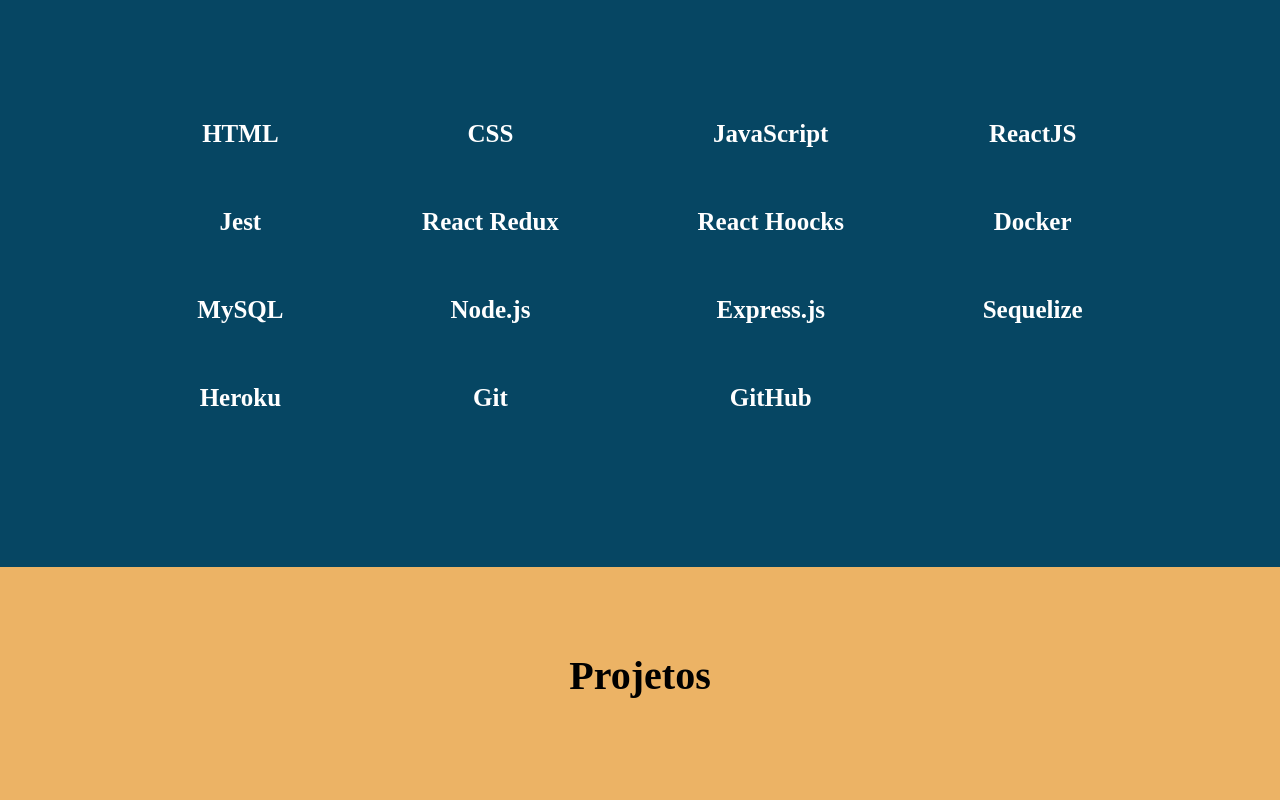
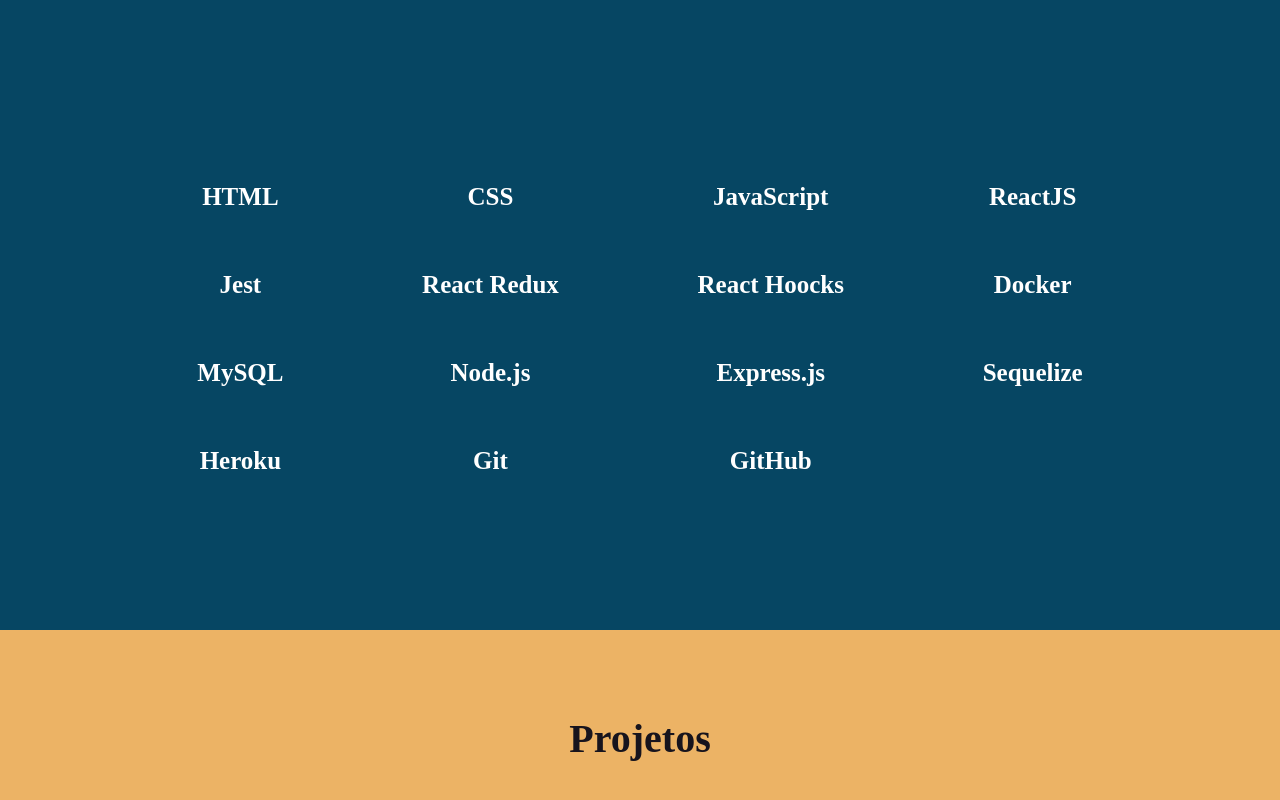
Before and after one commit to jvictorcabral/jvictorcabral.github.io, a React (Create React App) app: page / in a window 1280 px wide. Shown: the part 1770-2570 px from the top of the page. Built offline with nearby package versions, Linux system fonts and the light colour scheme.

Commit message:
fix: auteracoes no css

```diff
--- a/src/App.css
+++ b/src/App.css
@@ -5,11 +5,13 @@
   margin: 0;
   align-content: space-evenly;
   justify-content: space-between;
+  min-height: 100vh;
 }
 
 .h1-title {
   display: flex;
   justify-content: center;
+  color: #17141d;
   font-size: 2.2rem;
   margin: 30px;
 
--- a/src/components/Contact/Contact.css
+++ b/src/components/Contact/Contact.css
@@ -4,6 +4,11 @@
   display: flex;
   align-items: center;
   height: 100vh;
+}
+
+#contact .h1-title {
+  color: white;
+
 }
 
 .links {
--- a/src/components/Projects/Projects.css
+++ b/src/components/Projects/Projects.css
@@ -1,4 +1,4 @@
 #projects {
   background-color: #ECB365;
-  height: 100vh;
+  min-height: 100vh;
 }
--- a/src/components/Projects/Projects.jsx
+++ b/src/components/Projects/Projects.jsx
@@ -1,4 +1,5 @@
 import React from "react";
+import ProjectCard from "./ProjectCard";
 import "./Projects.css"
 
 const Projects = () => {
@@ -6,7 +7,7 @@
   return (
     <section id="projects">
         <h1 className="h1-title">Projetos</h1>
-        <div></div>
+        <ProjectCard />
       </section>
   )
 }
--- a/src/components/Skills/Skills.css
+++ b/src/components/Skills/Skills.css
@@ -1,6 +1,9 @@
 #skills {
   background-color: #064663;
-  /* background-color: red; */
+  color: white;
+}
+
+#skills .h1-title {
   color: white;
 }
 
```
